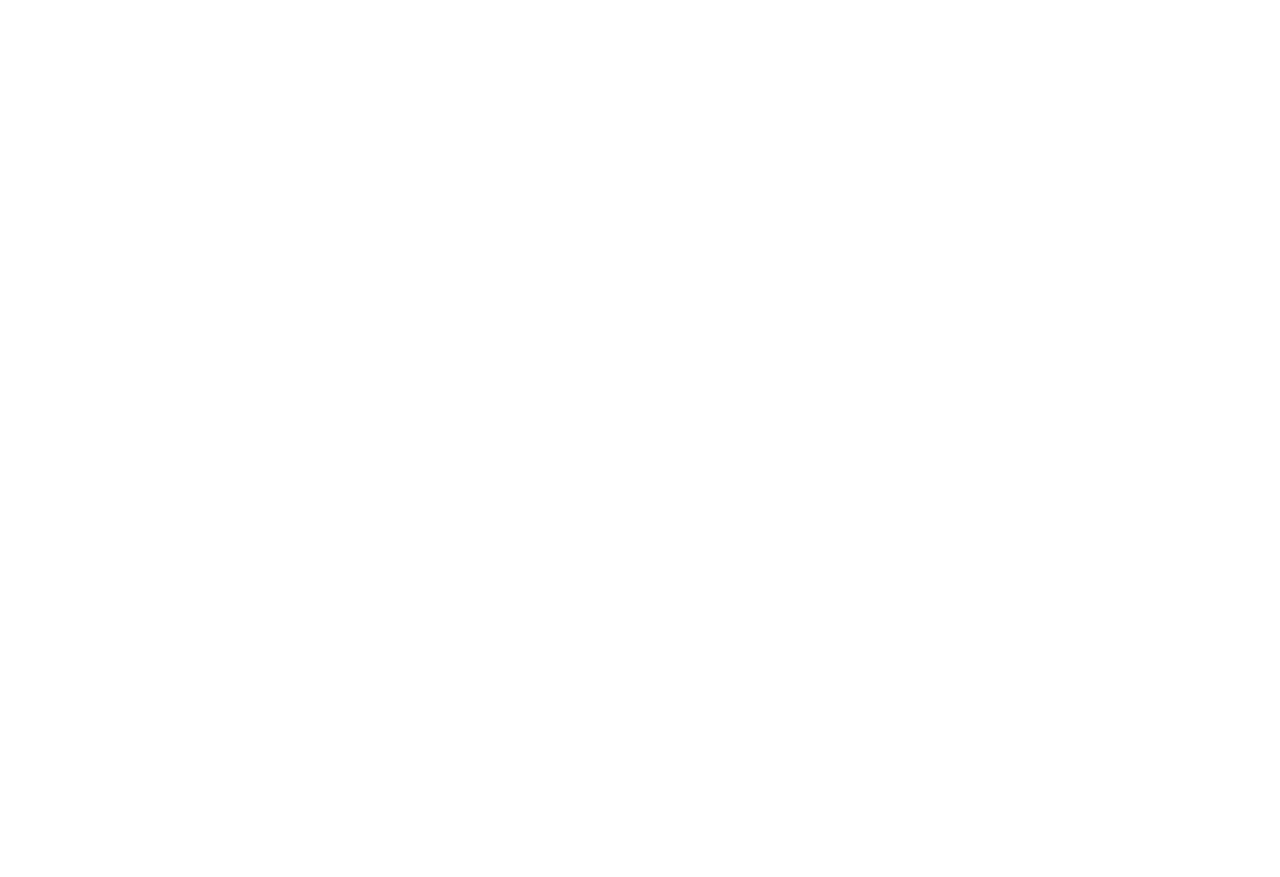
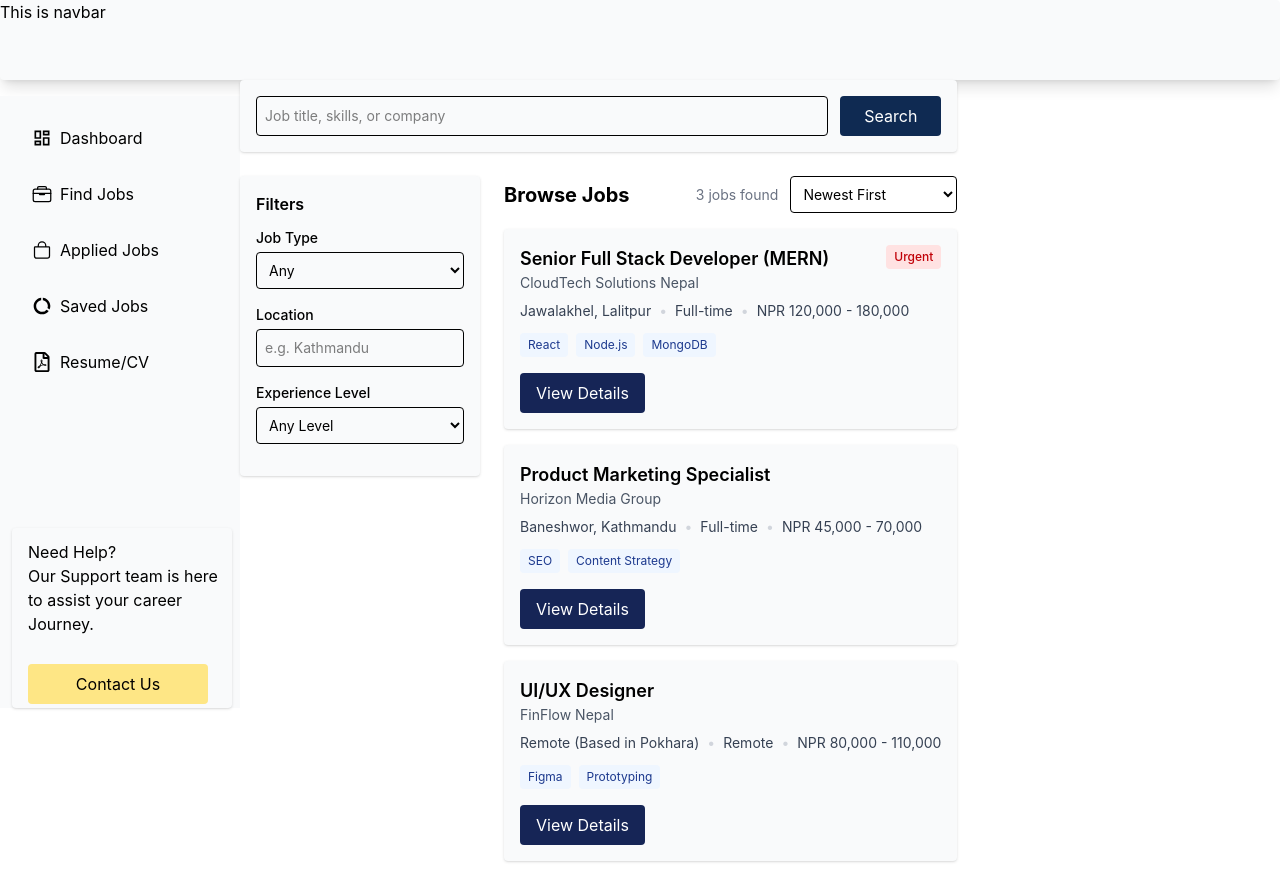
Before and after one commit to Naresharyal21/career_link_codeit_group_a, a React (Vite) app in the folder frontend/career_link/: page /jobs in a window 1280 px wide. Before the commit this address had no page. Before the commit the page ends 800 px from the top, so only its background shows below. Built offline with nearby package versions, Linux system fonts and the light colour scheme.

Commit message:
Fix routing after merge: point main.jsx to correct Routes file, fix casing bugs in JobList/JobCard imports and JSX usage, restore Find Jobs sidebar link

```diff
--- a/frontend/career_link/src/Routes.jsx
+++ /dev/null
@@ -1,24 +0,0 @@
-import React from 'react'
-import { Route, Routes } from 'react-router'
-import DashboardLayout from './layout/DashboardLayout'
-import Home from './pages/Home'
-
-const AppRoutes = () => {
-  return (
-    <Routes>
-      <Route element={<DashboardLayout />}>
-        <Route index element={<Home />} />
-
-
-
-      </Route>
-
-
-
-
-
-    </Routes>
-  )
-}
-
-export default AppRoutes
--- a/frontend/career_link/src/components/jobs/JobList.jsx
+++ b/frontend/career_link/src/components/jobs/JobList.jsx
@@ -1,5 +1,5 @@
 import React from 'react'
-import jobCard from './jobCard'
+import JobCard from './Jobcard'
 
 const SkeletonCard = () => (
   <div className="bg-gray-50 shadow shadow-black/12 rounded p-4 mb-4 animate-pulse">
@@ -37,7 +37,7 @@
   return (
     <div>
       {jobs.map((job) => (
-        <jobCard key={job.id} job={job} />
+        <JobCard key={job.id} job={job} />
       ))}
     </div>
   )
--- a/frontend/career_link/src/layout/Sidebar.jsx
+++ b/frontend/career_link/src/layout/Sidebar.jsx
@@ -1,22 +1,25 @@
 import React from 'react'
-
+import { Link } from 'react-router'
 import { MdOutlineDashboard, MdOutlineDataSaverOff } from "react-icons/md";
-import { IoBagOutline } from "react-icons/io5";
+import { IoBagOutline, IoBriefcaseOutline } from "react-icons/io5";
 import { FaRegFilePdf } from "react-icons/fa";
 
 const Sidebar = () => {
   return (
     <>
       <div className="wrapper">
-
-
-
       <ul className='pl-4'>
         <li className="text-black hover:text-white hover:bg-purple-900 transition-colors rounded-md">
           <button className="flex items-center gap-2 pl-4 pr-2 mb-1 h-13 mt-4 w-55">
             <MdOutlineDashboard className="text-xl" />
             <span>Dashboard</span>
           </button>
+        </li>
+        <li className="text-black hover:text-white hover:bg-purple-900 transition-colors rounded-md">
+          <Link to="/jobs" className="flex items-center gap-2 pl-4 pr-2 mb-1 h-13 w-55">
+            <IoBriefcaseOutline className="text-xl" />
+            <span>Find Jobs</span>
+          </Link>
         </li>
         <li className="text-black hover:text-white hover:bg-purple-900 transition-colors rounded-md">
           <button className="flex items-center gap-2 pl-4 mb-1 h-13 pr-2 w-55">
@@ -36,18 +39,11 @@
             <span>Resume/CV</span>
           </button>
         </li>
-
-
-
-
       </ul>
       <div className="h-45 mt-35 ml-3 pl-4 pt-3 w-55 flex flex-col bg-gray-50 shadow shadow-black/12  rounded  ">
         <span>
         Need Help?<br></br>
-
         Our Support team is here to assist your career Journey.
-
-
         </span>
         <span>
           <button className="mt-7 rounded bg-amber-200  w-45 h-10">Contact Us</button>
@@ -57,5 +53,4 @@
     </>
   )
 }
-
 export default Sidebar
--- a/frontend/career_link/src/main.jsx
+++ b/frontend/career_link/src/main.jsx
@@ -4,7 +4,7 @@
 
 
 
-import AppRoutes from './Routes'
+import AppRoutes from './routes/Routes'
 import { BrowserRouter } from 'react-router'
 
 
--- a/frontend/career_link/src/pages/jobs/BrowseJobsPage.jsx
+++ b/frontend/career_link/src/pages/jobs/BrowseJobsPage.jsx
@@ -1,6 +1,6 @@
 import React, { useEffect, useState } from 'react'
 import JobFilters from '../../components/jobs/JobFilters'
-import JobList from '../../components/jobs/jobList'
+import JobList from '../../components/jobs/JobList'
 import { getJobs } from '../../apis/jobsApi'
 
 
@@ -84,7 +84,7 @@
               </select>
             </div>
           </div>
-          <jobL jobs={filteredJobs} loading={loading} />
+          <JobList jobs={filteredJobs} loading={loading} />
         </div>
       </div>
 
```
